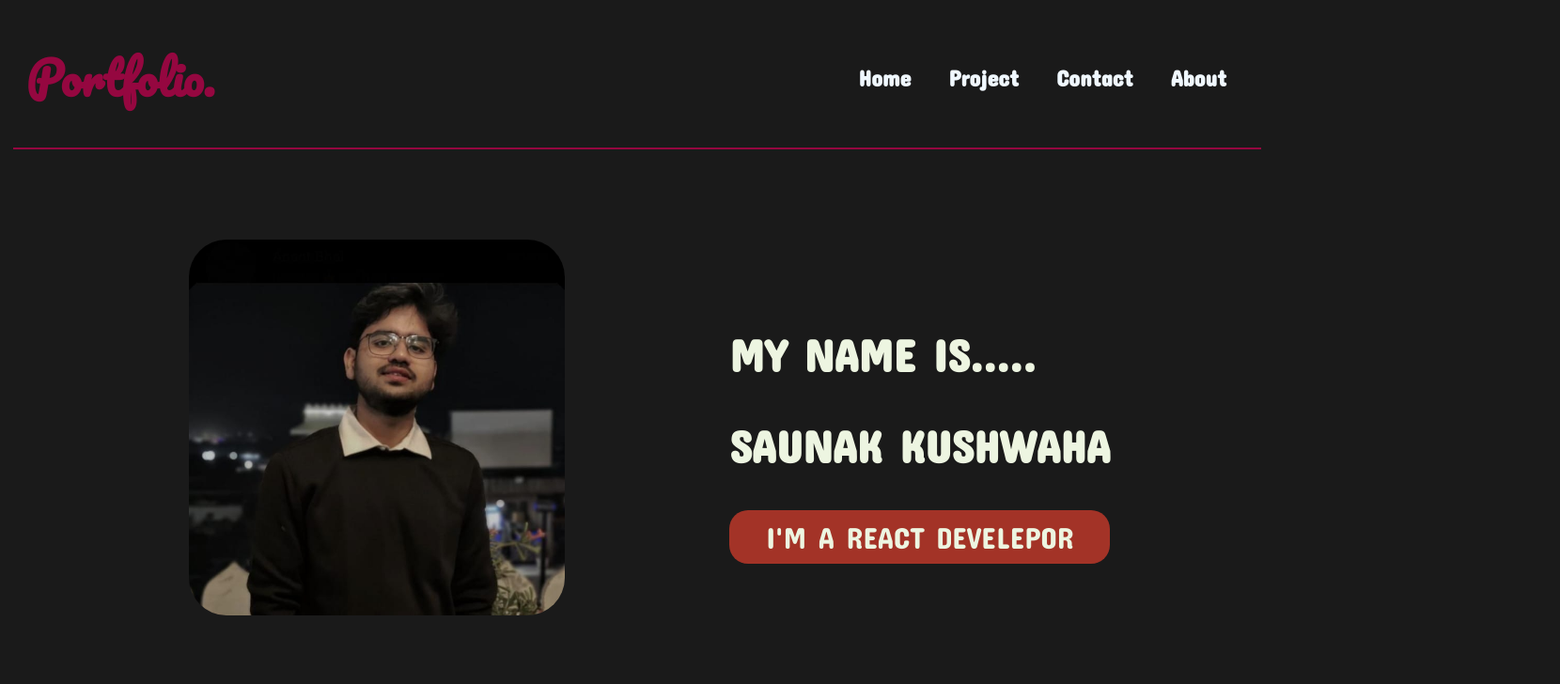
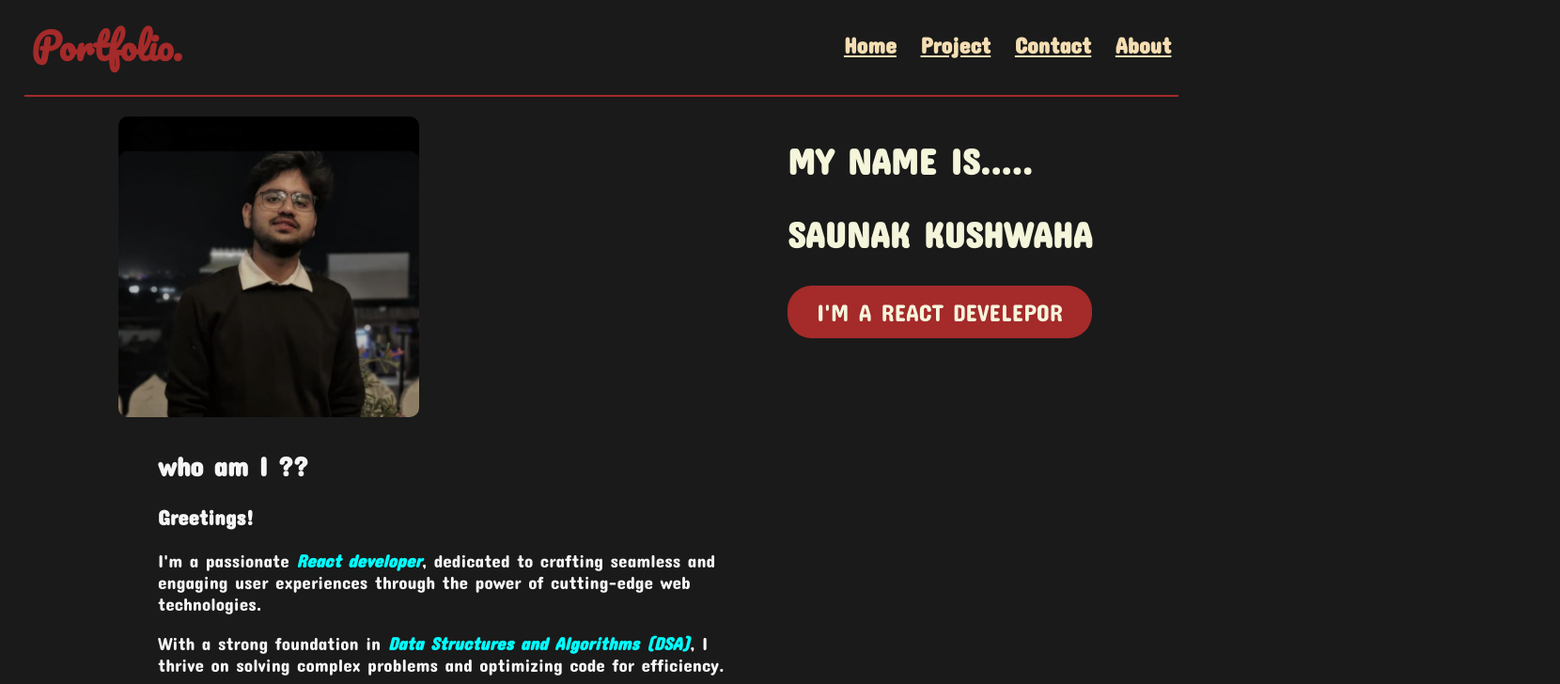
Before and after one commit to Saunakushwaha/Portfolio, a React (Create React App) app: page / in a window 1280 px wide. Shown: the top 728 px of the page at 94% size, 1660 px wide, since content can reach past the window. Built offline with nearby package versions, Linux system fonts and the light colour scheme.

Commit message:
reponsive done

```diff
--- a/src/components/Card/Card.module.css
+++ b/src/components/Card/Card.module.css
@@ -74,15 +74,9 @@
     text-align: center;
 }
 
-@media screen and (max-width: 770px)
-{
-    .main
-    {
-        margin: 20px 0px;
-    }
-}
 
-@media screen and (max-width: 400px)
+
+@media screen and (max-width: 600px)
 {
     .main
     {
@@ -94,4 +88,14 @@
     {
         width: 90%;
     }
+
+   .btns
+
+{
+    position: relative;
+    padding: 12px;
+    text-align: center;
+    margin: auto;
+    cursor: pointer;
 }
+}
--- a/src/components/Footer.js
+++ b/src/components/Footer.js
@@ -14,7 +14,7 @@ const Footer = () => {
                     <h1>CONTACT</h1>
                     </div>
 
-                    <div className="content">
+                    <div className="contents">
                         <div className="location">
 
 
@@ -31,6 +31,7 @@ const Footer = () => {
                                 saunakkushwaha@gmail.com</h4>
                         </div>
                     </div>
+
                     <div className="social">
                         <a href="https://m.facebook.com/profile.php?eav=AfacZ-HYhzmLP838sUEPj6gcoL8bJdGfuyCqoNDcjNQSWVdGGRMwB1ZqGjZSb19REvA&paipv=0">
                             <FaFacebook size={30} style={{ color: "#fff", marginRight: "1rem" }} /></a>
--- a/src/components/Footerstyles.css
+++ b/src/components/Footerstyles.css
@@ -1,8 +1,8 @@
 .footer{
     position: relative;
-    top: 90vh;
+
     width: 100%;
-     padding: 6rem 0;
+
 
     color: white;
 }
@@ -21,7 +21,7 @@
 {
     position:relative;
     text-align:center;
-    padding: 0.3rem;
+    padding: 0.2vw;
      margin: auto;
      width: 13%;
     border-radius: 10px;
@@ -29,11 +29,12 @@
     background-color: yellow;
 }
 
-.content
+.contents
 {
     display: flex;
     flex-direction: row;
-    padding: 2rem;
+    justify-content: center;
+    padding: 2vw;
 }
 
 .location
@@ -58,17 +59,10 @@
 
 }
 
-.right{
-    height: 100%;
-    max-width: 100%;
-    display: flex;
-    flex-direction: column;
-    padding: 1rem;
-    margin-left: 10rem;
-}
  .social
 {
-    margin-top: 1rem;
+    margin-top: 2vmax;
+
 
 
 }
@@ -87,3 +81,31 @@ p{
     margin: auto;
     text-align: center;
 }
+
+@media (max-width:600px) {
+
+    .Sub-heading
+{
+    display: flex;
+    justify-content: center;
+    align-items: center;
+    padding: 0.2vw;
+     margin: auto;
+     width:40% ;
+
+}
+.contents
+{
+    display: flex;
+    flex-direction: column;
+    justify-content: center;
+    align-items: center;
+    line-height: 3vh;
+}
+.social
+{
+    margin-left: 3.5vh;
+
+}
+
+}
--- a/src/components/HeroImage.js
+++ b/src/components/HeroImage.js
@@ -10,7 +10,7 @@ const Heroimage = () => {
       <div className="content">
         <div className="main-Image">
 
-          <img className="selfImage" src={Saunak} alt="saunak" />"
+          <img className="selfImage" src={Saunak} alt="saunak" />
         </div>
         <div className="aboutme">
           <h2>MY NAME IS.....</h2>
@@ -40,7 +40,7 @@ const Heroimage = () => {
       </div>
 
     </div>
-     <div className="underline"></div>
+     {/* <div className="underline"></div> */}
      </>
   )
 }
--- a/src/components/HeroImagestyles.css
+++ b/src/components/HeroImagestyles.css
@@ -1,81 +1,86 @@
-.aboutme
+  .hero
 {
-    position: relative;
-    margin: auto;
-    right: 1%;
-    font-size: xx-large;
-    font-family:'Concert One', sans-serif;
-    color: #edf5e1;
-}
-.aboutme2
-{
-    position: relative;
-    font-size: x-large;
-    left: 10%;
-    color: #edf5e1;
+    width:100%;
+    /* background-color: pink; */
 
 }
-.aboutme2 span{
-    font-style: italic;
-    color: aquamarine;
+ .content
+{
+
+    justify-content: center;
+    display: flex;
+    gap: 30vmax
+
+}
+.selfImage{
+    max-width: 50vw;
+    max-height: 40vh;
+    border-radius: 10px;
+    margin: 1vh;
+
 }
 .block
 {
-    background-color:#A33327 ;
-    padding: 10px;
-    text-align: center;
-    border-radius: 20px;
+    display: flex;
+    background-color: brown;
+   justify-content: center;
+   align-items: center;
+    height: 7vh;
+    border-radius: 2vw;
 }
-.content
+.aboutme
 {
-    display:flex;
-    flex-direction: row;
+    font-size: 2vmax;
+    color: beige;
+}
 
+.hero-con
+{
+    color: whitesmoke;
 }
 
 .discription{
 
-    width: 100vh;
-    margin: auto;
-    margin-left: 10%;
-    margin-top: 5%;
+    width: 50vw;
+    font-size: 1.5vmax;
+    margin-left: 12.5vw;
+
 }
-.hero-con
+.aboutme2 span{
+    color: aqua;
+    font-style: italic;
+
+}
+@media (max-width:600px) {
+    .selfImage
+    {  max-width: 30vw;
+        max-height: 40vh;
+
+    }
+    .content{
+        gap: 5vmax ;
+
+    }
+    .block
 {
     display: flex;
-    flex-direction: row;
+    background-color: brown;
+   justify-content: center;
+   font-size: medium;
+    width: 45vw;
+    height: 4vh;
+    border-radius: 4vw;
+    margin-bottom: 10px;
 }
-.heading1
+.aboutme
 {
-    position: relative;
-    font-size: x-large;
-    left: 10%;
-}
-.main-Image{
-   display: flex;
-   flex-direction: row;
-   justify-content: flex-start;
-   margin: auto;
-  margin-left: 10%;
+    font-size: 2vmax;
 }
 
-
-
-.selfImage{
-    position: relative;
-    background-color: whitesmoke;
-    width: 50vh;
-    border-radius: 10%;
-    left: 10%;
+.discription{
+    width: 80%;
+    font-size: 2.5vh;
+    margin-left: 6vw;
+    line-height: 2.5vh;
 }
-
-@media screen and (max-width:1440px) {
-    .content
-{
-    display:flex;
-    flex-direction: row;
-    justify-content: flex-end;
-    gap:8rem;
 }
-
-}
--- a/src/components/Info/Infocard.css
+++ b/src/components/Info/Infocard.css
@@ -1,47 +1,56 @@
-.info-container
-{
+ .info-container {
      margin: auto;
-    width: 100vh;
+     width: 100%;
+     margin-top: 10vh;
  }
 
-.info-heading
-{
+ .education {
+     margin-bottom: 15vh;
+     width: 50vw;
+     display: flex;
+     flex-direction: column;
+     justify-content: center;
+
+
+ }
+
+ .info-heading {
      font-family: 'Concert One', sans-serif;
      color: antiquewhite;
      text-decoration-line: underline;
      text-align: center;
+     width: 100vw;
  }
-.edu-tabs
-{
+
+ .edu-tabs {
      display: flex;
      flex-direction: row;
      width: 100%;
      background-color: aliceblue;
      justify-content: center;
      border-radius: 10px;
+     margin-left: 50%;
 
  }
-.tab
-{
+
+ .tab {
      font-family: 'Concert One', sans-serif;
-    color:black ;
+     color: black;
      padding-right: 5%;
      cursor: pointer;
  }
 
-.divide
-{
+ .divide {
      position: relative;
      font-family: 'Concert One', sans-serif;
-    color:black ;
+     color: black;
      padding-right: 5%;
      top: -5px;
  }
-.edu-info
-{
 
-}
-.info{
+ .edu-info {}
+
+ .info {
      position: relative;
      text-align: center;
      padding-top: 10px;
@@ -51,21 +60,23 @@
      background-color: aliceblue;
      justify-content: center;
      border-radius: 10px;
+     margin-left: 50%;
 
  }
-.info-display
-{
+
+ .info-display {
      display: none;
  }
-.tab-live
-{ font-family: 'Concert One', sans-serif;
+
+ .tab-live {
+     font-family: 'Concert One', sans-serif;
      padding-right: 5%;
      cursor: pointer;
      color: brown;
-    text-decoration: underline  ;
+     text-decoration: underline;
  }
-.cards
-{
+
+ .cards {
      position: relative;
      margin: auto;
      display: flex;
@@ -75,25 +86,39 @@
  }
 
 
-.education
-{
-    margin-bottom: 15vh;
-}
 
-.underline
-{
+
+ .underline {
      margin-top: 100px
  }
 
-@media screen and (max-width:1024px) {
-    .cards{
+
+ @media screen and (max-width:600px) {
+     .cards {
+
+         margin: auto;
+         display: flex;
          flex-direction: column;
-        justify-content: center;
-        margin: 0;
+         align-items: center;
+         justify-content: center
+     }
+
+     .edu-tabs {
+         width: 80vw;
+         font-size: 2.4vw;
+         padding-left: 10px;
+         border-radius: 10px;
+         margin-left: 18%;
+     }
+
+     .info {
+
+        width: 83vw;
+       padding-top: 5px;
+       line-height:4vw;
+        border-radius: 10px;
+        margin-left: 18%;
+
     }
 
  }
-@media screen and (max-width:600px) {
-
-
-}
--- a/src/components/Navbar/NavbarStyles.css
+++ b/src/components/Navbar/NavbarStyles.css
@@ -1,123 +1,49 @@
-.header
-{
-    position: relative;
-    right: 0%;
+
+.header{
+    width: 100%;
+    /* background-color:pink; */
+    max-height:10vh ;
     display: flex;
-    flex-direction: row;
-    width: 100%;
+    align-items: center;
+    justify-content: space-between;
+
+
 
 }
-.main-heading
-{
- color:#950740 ;
- font-family:'Pacifico', cursive;
- font-size: x-large;
- text-align:left;
-  margin: auto;
- margin-left: 20px;
-
+.main-heading{
+    font-family: 'Pacifico', cursive;
+    color: brown;
+    margin-left: 2vw;
+    font-size: 1.5vmax;
 }
-
-
 .navmenu
 {
     display: flex;
-    flex-direction: row;
-   margin: auto;
-    color: white;
-    font-family: 'Concert One', sans-serif;;
-    margin-right: 10px;
-
+    gap: 2vw;
+    margin-right: 2vw;
+}
+.links
+{
+    color: wheat;
+}
+.hamburger
+{
+    display: none;
+}
+.underline1
+{
+    background-color: brown;
+    width: 96vw;
+    height: 0.3vh;
+    margin: 1vw auto;
 }
 
-
-.links{
-   padding: 20px;
-   text-decoration: none;
-  color: white;
-
-}
-.links:hover
-{
-    text-decoration: underline;
-
-}
-
-.navmenu h2{
-    color: aliceblue;
-    text-decoration: nones;
-}
-
-.underline1
-{
-
-    position: relative;
-    width: 99%;
-    background-color:  #950740;
-    height: 2px;
-    left: 0.5%;
-     margin-bottom: 5%;
-}
-@media only screen and (max-width:1440px) {
-
-    .underline1
-    {
-
-        position: relative;
-        width: 105%;
-        background-color:  #950740;
-        height: 2px;
-        left: 0.5%;
-         margin-bottom: 5%;
+@media (max-width:600px) {
+    .hamburger{
+        display: flex;
+        margin-right: 5vw;
     }
-
-    .header
-{
-    position: relative;
-    right: 0%;
-    display: flex;
-    flex-direction: row;
-    width: 105%;
-
-}
-}
-
-@media only screen and (max-width:450px) {
-
-    .underline1
-    {
-
-        position: relative;
-        width: 160%;
-        background-color:  #950740;
-        height: 2px;
-        left: 0.5%;
-         margin-bottom: 5%;
+    .navmenu{
+        display: none;
     }
 }
-@media only screen and (max-width:380px) {
-
-    .underline1
-    {
-
-        position: relative;
-        width: 178%;
-        background-color:  #950740;
-        height: 2px;
-        left: 0.5%;
-         margin-bottom: 5%;
-    }
-}
-@media only screen and (max-width:320px) {
-
-    .underline1
-    {
-
-        position: relative;
-        width: 210%;
-        background-color:  #950740;
-        height: 2px;
-        left: 0.5%;
-         margin-bottom: 5%;
-    }
-}
--- a/src/components/Workcardstyles.css
+++ b/src/components/Workcardstyles.css
@@ -1,7 +1,8 @@
 .work-container
 {
-    margin: auto;
-    width: 100vh;
+    width: 100%;
+     overflow-x: hidden;
+
 }
 .project-heading
 {
@@ -9,6 +10,7 @@
     color: antiquewhite;
     text-decoration-line: underline;
     text-align: center;
+     width: 100%;
 }
 .project-container
 {
@@ -16,18 +18,18 @@
     margin: auto;
     display: flex;
     flex-direction: row;
-    gap: 50px;
+     gap: 50px;
+    justify-content:space-evenly;
+}
+
+@media (max-width:600px) {
+    .project-container
+{
+
+    margin: auto;
+    display: flex;
+    flex-direction: column;
     justify-content: space-evenly;
+    align-items: center;
 }
-    /* grid-template-columns: 10rem 10rem 10rem;
-    grid-gap: 20rem;
-    grid-auto-flow: row;
-} */
-
-@media screen and (max-width:1024px) {
-    .project-container{
-
-       flex-direction: column;
-    }
-
 }
--- a/src/index.css
+++ b/src/index.css
@@ -6,30 +6,16 @@
 body{
   background-color: #1a1a1a;
   font-family: 'Concert One',sans-serif;
-  overflow-x: hidden;
+
 }
-.underline
+/* .underline
 {
     position: relative;
-    width: 99%;
+    width: 10vw;
     background-color:  #950740;
     height: 2px;
     left: 0.5%;
     right: 0%;
      margin-bottom: 5%
 
-}
-@media screen and(max-width:768px) {
-  .underline
-  {
-      position: relative;
-      width: 100%;
-      background-color:  #950740;
-      height: 2px;
-      left: 0.5%;
-      right: 0%;
-       margin-bottom: 5%
-
-  }
-
-}
+} */
--- a/src/routes/Home.js
+++ b/src/routes/Home.js
@@ -9,7 +9,7 @@ const home = () => {
   return (
     <div>
       <Navbar />
-      <HeroImage />
+       <HeroImage />
       <About/>
      <Project/>
       <Footer/>
```
Also changed, not shown: src/components/Navbar/Navbar.js (+8 -8 lines), src/components/assets/menu-3-line.png (added). Lines whose indentation alone changed are shown as unchanged.
